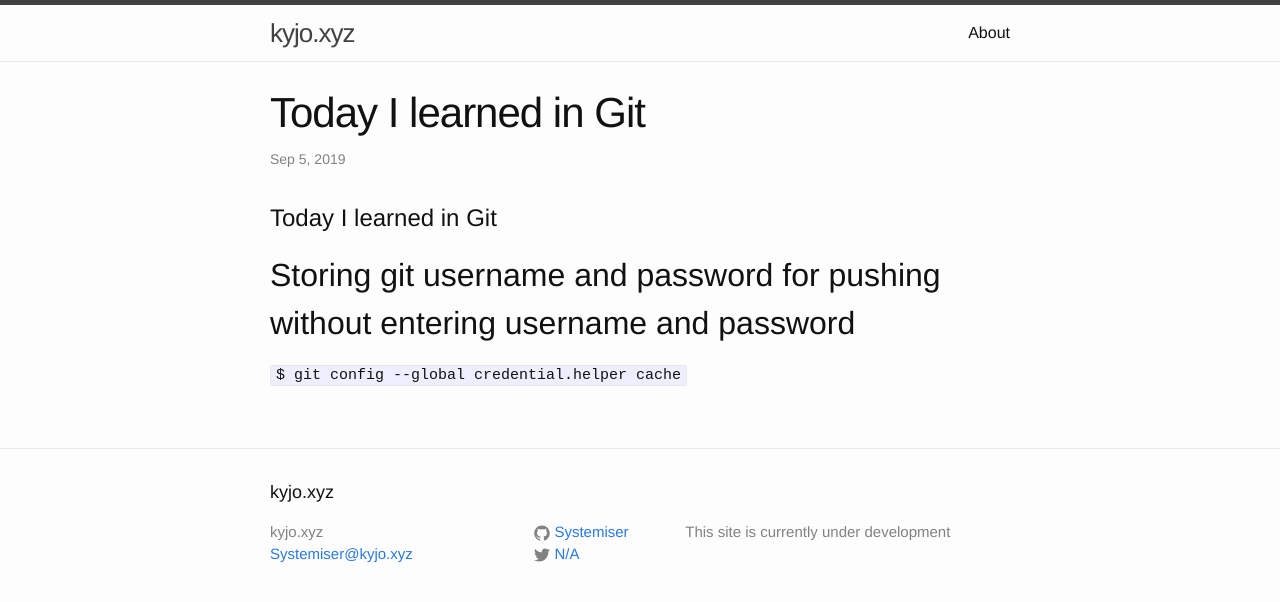
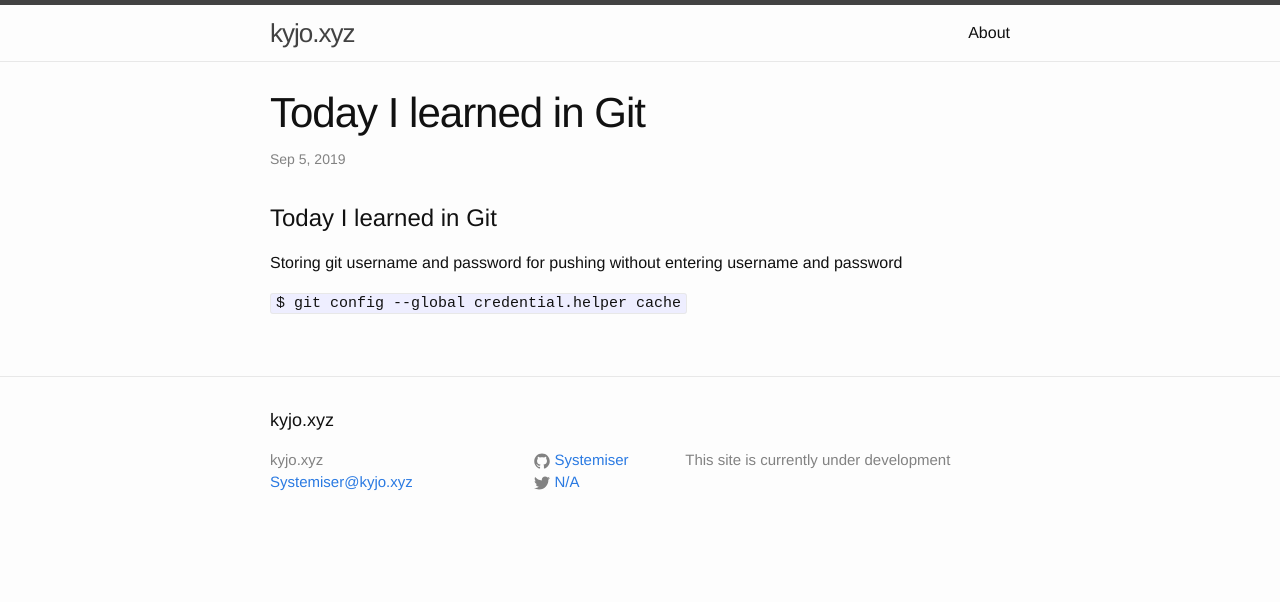
Before and after one commit to Systemiser/Systemiser.github.io, a Jekyll site: the page built from _posts/2019-09-05-Today-I-Learned-in-Git.markdown, in a window 1280 px wide. Shown: the top 602 px of the page. Built offline with Jekyll 4.4.1, drawn with Linux system fonts in a browser that asks for light colours.

```diff
--- a/_posts/2019-09-05-Today-I-Learned-in-Git.markdown
+++ b/_posts/2019-09-05-Today-I-Learned-in-Git.markdown
@@ -4,6 +4,6 @@ title: "Today I learned in Git"
 ---
 
 # Today I learned in Git
-## Storing git username and password for pushing without entering username and password
+Storing git username and password for pushing without entering username and password
 
 `$ git config --global credential.helper cache`
```
